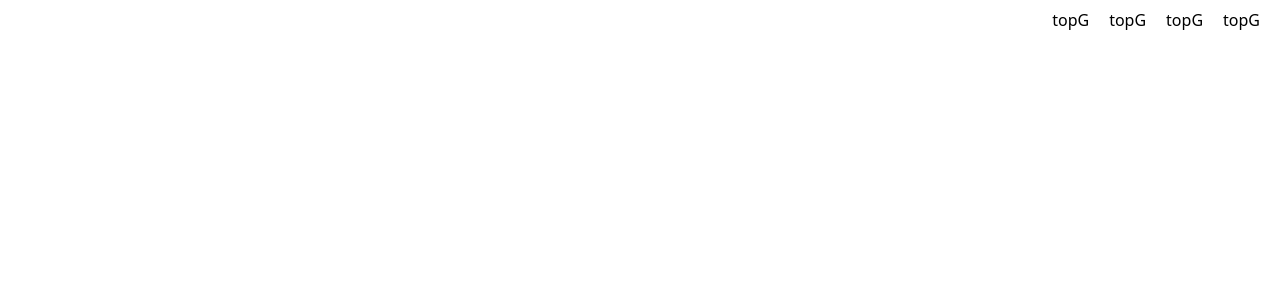
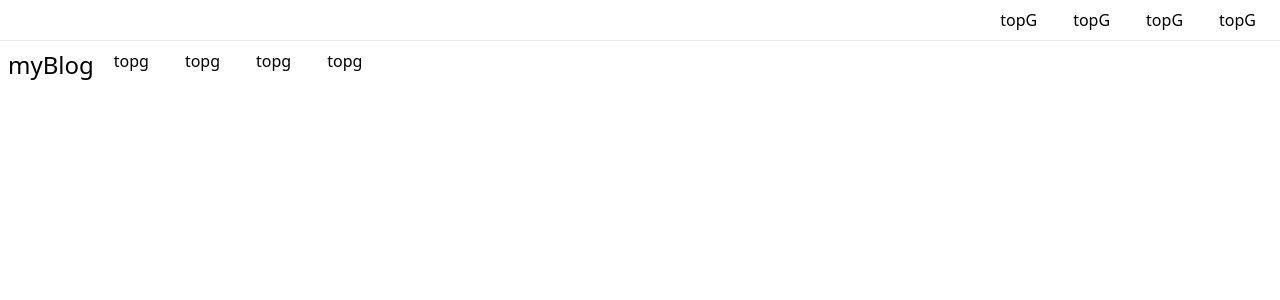
Before and after one commit to 313shazid313/my-blog, a React (Vite) app in the folder frontend/: page / in a window 1280 px wide. Shown: the top 300 px of the page. Built offline with nearby package versions, Linux system fonts and the light colour scheme.

Commit message:
project init

```diff
--- a/frontend/src/components/Navbar.jsx
+++ b/frontend/src/components/Navbar.jsx
@@ -1,14 +1,25 @@
 const Navbar = () => {
   return (
-    <div className="flex justify-end pt-2 ">
-      <ul>
-        <li className="inline-block pr-5 ">topG</li>
-        <li className="inline-block pr-5">topG</li>
-        <li className="inline-block pr-5">topG</li>
-        <li className="inline-block pr-5">topG</li>
-      </ul>
-      <hr /> <hr /> <hr />
+    <div>
+      <div className="flex justify-end p-2 ">
+        <ul>
+          <li className="inline-block pr-4 pl-5 ">topG</li>
+          <li className="inline-block pr-4 pl-5">topG</li>
+          <li className="inline-block pr-4 pl-5">topG</li>
+          <li className="inline-block pr-4 pl-5">topG</li>
+        </ul>
+      </div>
+      <hr className="border-gray" />
 
+      <div>
+        <ul className="flex justify-start p-2">
+          <li className="text-2xl ">myBlog</li>
+          <li className="inline-block pr-4 pl-5 ">topg</li>
+          <li className="inline-block pr-4 pl-5 ">topg</li>
+          <li className="inline-block pr-4 pl-5 ">topg</li>
+          <li className="inline-block pr-4 pl-5 ">topg</li>
+        </ul>
+      </div>
     </div>
   );
 };
```
